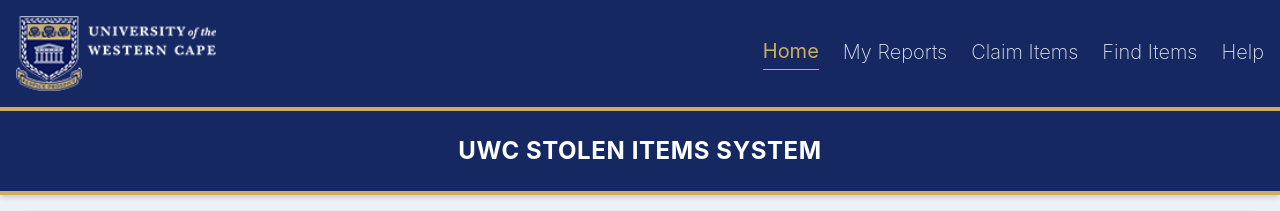
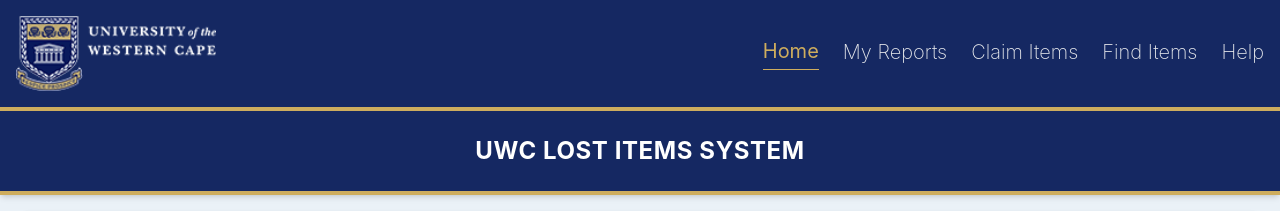
Before and after one commit to ashleynkuna33/uwc-lost-and-found, a React (Vite) app in the folder site/: page / in a window 1280 px wide. Shown: the top 211 px of the page. Built offline with nearby package versions, Linux system fonts and the light colour scheme.

Commit message:
Fixed a text error

```diff
--- a/site/src/screens/students/Home.jsx
+++ b/site/src/screens/students/Home.jsx
@@ -14,7 +14,7 @@
       {/* Header */}
       <div className="flex justify-center p-6 bg-[#152862] border-b-4 border-[#cead5e] shadow-md">
         <h1 className="font-bold text-white text-2xl tracking-wide">
-          UWC STOLEN ITEMS SYSTEM
+          UWC LOST ITEMS SYSTEM
         </h1>
       </div>
 
```
